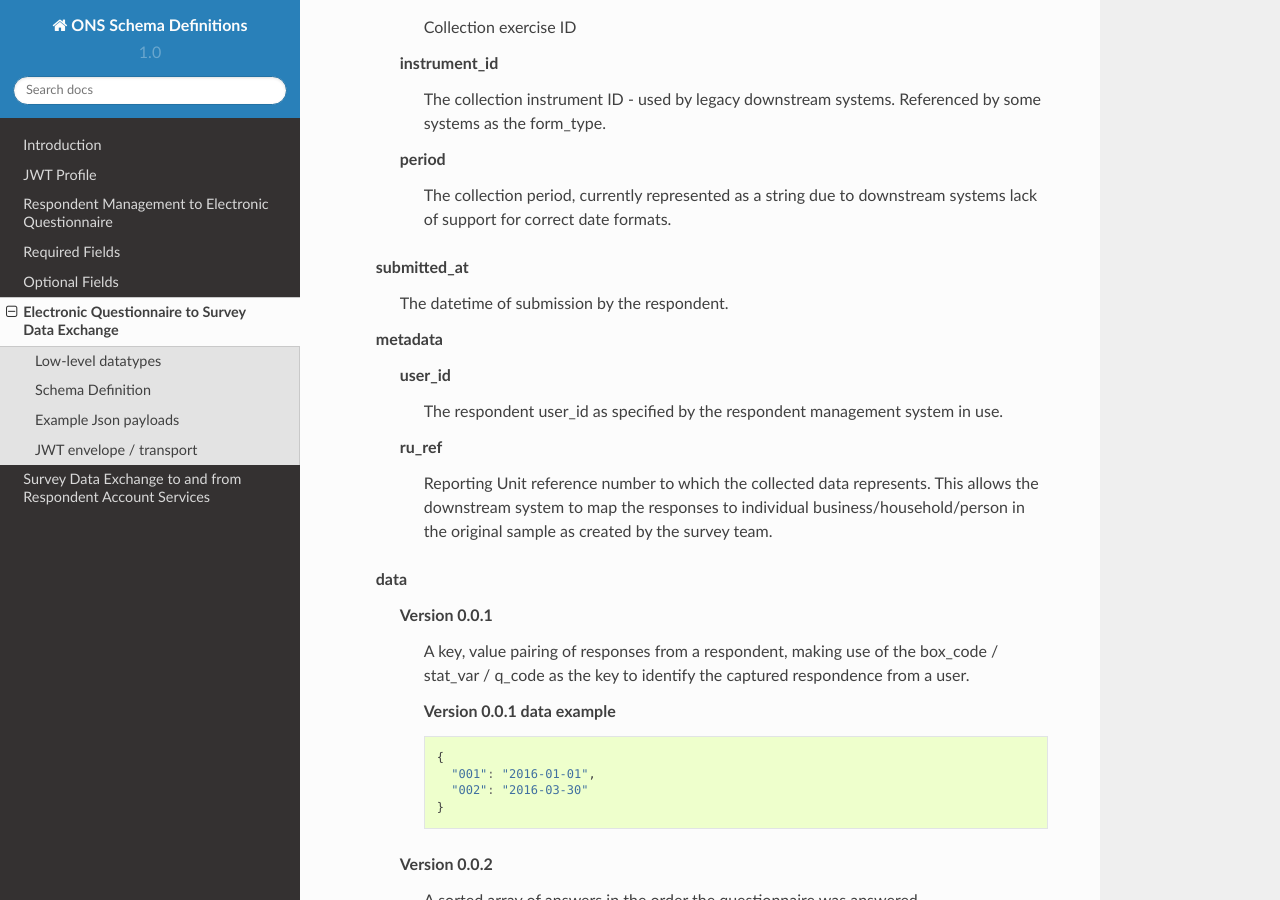
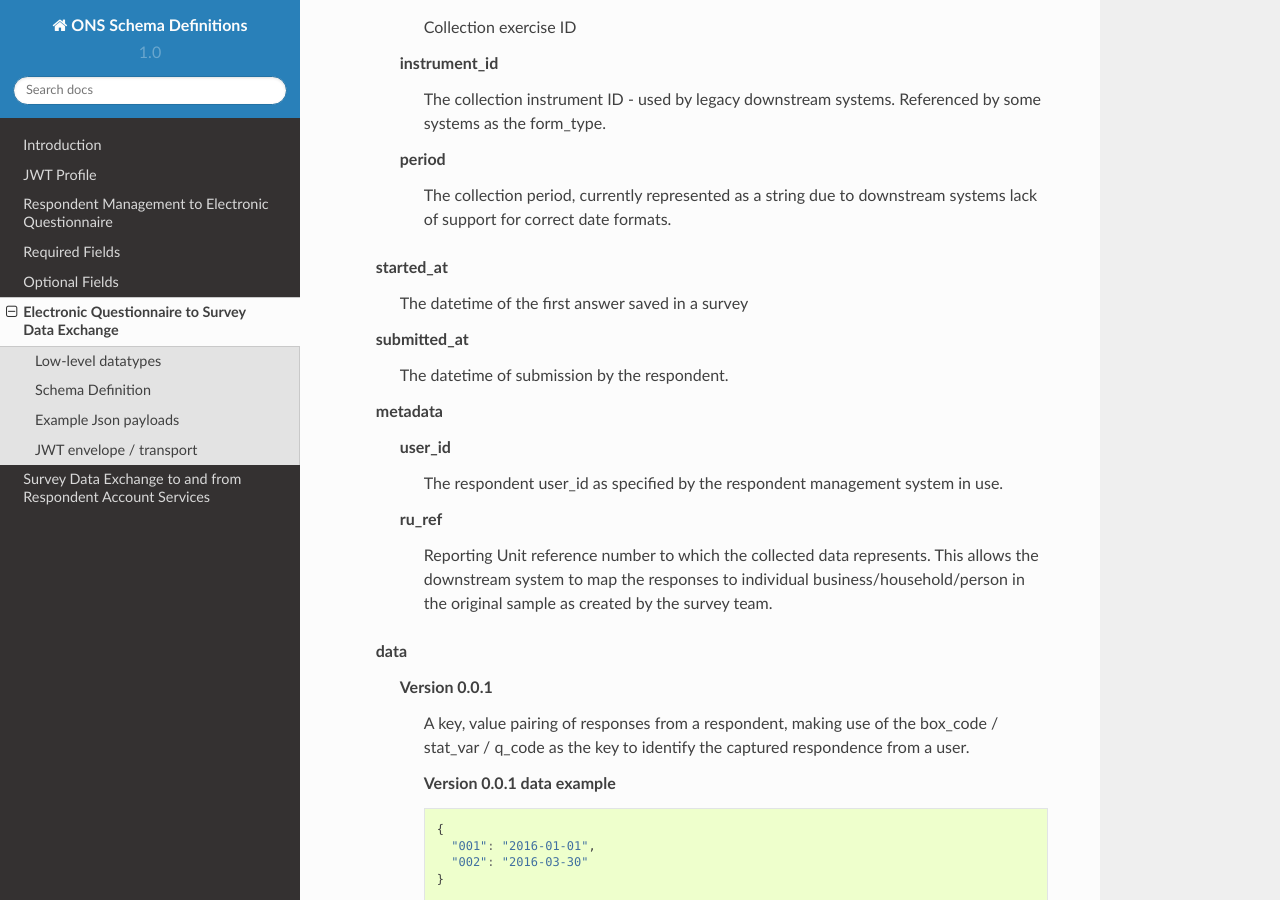
Before and after one commit to ONSdigital/ons-schema-definitions, a Sphinx documentation site: the page built from docs/electronic_questionnaire_to_data_exchange.rst, in a window 1280 px wide and 900 px high, scrolled down 1480 px. Built offline with Sphinx 7.4.7 and the Read the Docs theme 2.0.0, drawn with Linux system fonts in a browser that asks for light colours; some of the changed text lies outside the part shown.

Commit message:
Add started_at to documentation

```diff
--- a/docs/electronic_questionnaire_to_data_exchange.rst
+++ b/docs/electronic_questionnaire_to_data_exchange.rst
@@ -51,6 +51,8 @@ Schema Definition
     period
       The collection period, currently represented as a string due to downstream systems lack of support for correct date formats.
 
+  started_at
+    The datetime of the first answer saved in a survey
   submitted_at
     The datetime of submission by the respondent.
   metadata
@@ -120,6 +122,7 @@ Example Json payloads
         "instrument_id": "yui789",
         "period": "2016-02-01"
       },
+      "started_at": "2016-03-06T14:10:08Z",
       "submitted_at": "2016-03-07T15:28:05Z",
       "metadata": {
         "user_id": "789473423",
@@ -154,6 +157,7 @@ Example Json payloads
         "email": "john.appleseed@ons.gov.uk",
         "message": "Feedback message string"
       },
+      "started_at": "2016-03-07T14:00:59Z",
       "submitted_at": "2016-03-07T15:28:05Z",
       "collection": {
         "instrument_id": "0001",
```
